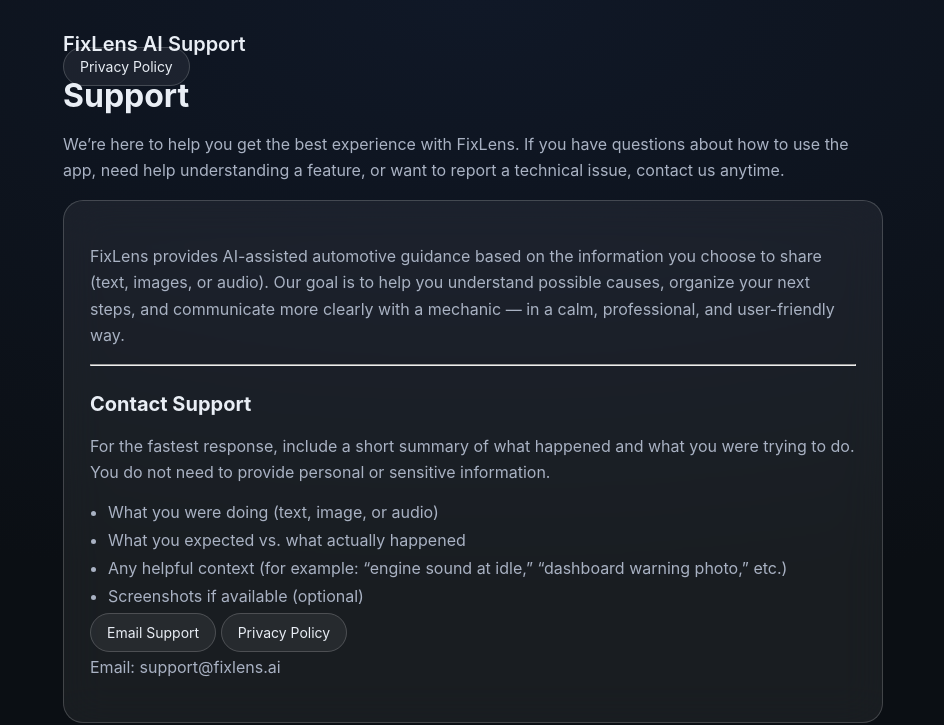
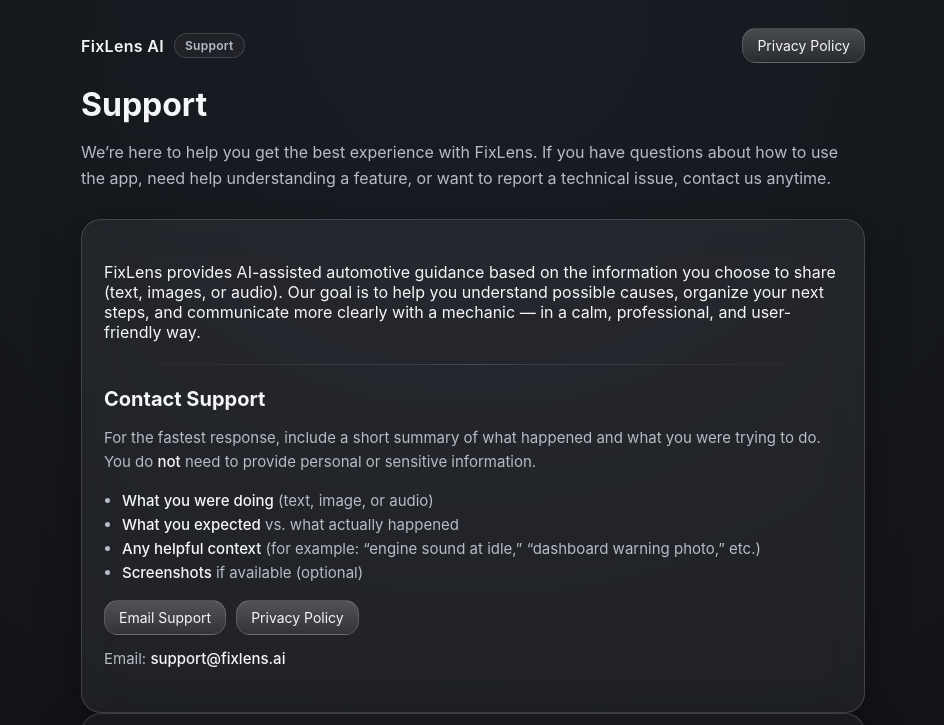
Before and after one commit to 502296/fixlens-brain-api, a website: page support.html in a window 1280 px wide. Shown: the top 725 px of the page, without its empty margins (167-1111 px from the left). Drawn offline with Linux system fonts and the light colour scheme.

Commit message:
Update style.css

```diff
--- a/style.css
+++ b/style.css
@@ -1,16 +1,18 @@
 :root {
 
-  --bg: #0b0f14;
+  --bg-main: #0e0f12;
 
-  --card: rgba(255,255,255,0.06);
+  --bg-card: rgba(255,255,255,0.06);
 
-  --border: rgba(255,255,255,0.18);
+  --bg-soft: rgba(255,255,255,0.04);
 
-  --text: #e9eef5;
+  --border-glass: rgba(255,255,255,0.15);
 
-  --muted: #a9b2c3;
+  --text-main: #f5f6f7;
 
-  --accent: rgba(120,170,255,0.35);
+  --text-sub: #b7bcc4;
+
+  --accent: rgba(255,255,255,0.18);
 
 }
 
@@ -20,8 +22,6 @@
 
   box-sizing: border-box;
 
-  -webkit-font-smoothing: antialiased;
-
 }
 
 
@@ -30,33 +30,33 @@
 
   margin: 0;
 
-  font-family: -apple-system, BlinkMacSystemFont, "SF Pro Text", "Segoe UI", sans-serif;
+  font-family: -apple-system, BlinkMacSystemFont, "SF Pro Text",
 
-  background: radial-gradient(1200px 600px at top, #101827, var(--bg));
+               "Helvetica Neue", Arial, sans-serif;
 
-  color: var(--text);
+  background: radial-gradient(circle at top, #1a1d24, var(--bg-main));
+
+  color: var(--text-main);
+
+  -webkit-font-smoothing: antialiased;
 
 }
 
 
 
-/* ===== Layout ===== */
-
-
-
 .container {
 
-  max-width: 860px;
+  max-width: 820px;
 
-  margin: 0 auto;
+  margin: auto;
 
-  padding: 32px 20px 80px;
+  padding: 28px 18px 60px;
 
 }
 
 
 
-.header {
+.topbar {
 
   display: flex;
 
@@ -64,7 +64,7 @@
 
   align-items: center;
 
-  margin-bottom: 28px;
+  margin-bottom: 22px;
 
 }
 
@@ -72,15 +72,167 @@
 
 .brand {
 
-  font-size: 20px;
+  display: flex;
+
+  align-items: center;
+
+  gap: 10px;
 
   font-weight: 600;
+
+  letter-spacing: 0.3px;
 
 }
 
 
 
-.nav {
+.badge {
+
+  font-size: 12px;
+
+  padding: 4px 10px;
+
+  border-radius: 14px;
+
+  background: var(--bg-soft);
+
+  border: 1px solid var(--border-glass);
+
+  color: var(--text-sub);
+
+}
+
+
+
+h1 {
+
+  font-size: 32px;
+
+  margin: 12px 0 10px;
+
+}
+
+
+
+.subtitle {
+
+  color: var(--text-sub);
+
+  font-size: 16px;
+
+  line-height: 1.6;
+
+  margin-bottom: 28px;
+
+}
+
+
+
+.card {
+
+  background: var(--bg-card);
+
+  backdrop-filter: blur(18px);
+
+  border-radius: 20px;
+
+  border: 1px solid var(--border-glass);
+
+  padding: 26px 22px;
+
+  box-shadow: 0 10px 40px rgba(0,0,0,0.35);
+
+}
+
+
+
+.card.soft {
+
+  background: var(--bg-soft);
+
+}
+
+
+
+.section h2 {
+
+  font-size: 20px;
+
+  margin-bottom: 10px;
+
+}
+
+
+
+.section p,
+
+.section ul {
+
+  color: var(--text-sub);
+
+  line-height: 1.6;
+
+  font-size: 15px;
+
+}
+
+
+
+.section ul {
+
+  padding-left: 18px;
+
+}
+
+
+
+.highlight {
+
+  color: var(--text-main);
+
+  font-weight: 500;
+
+}
+
+
+
+.note {
+
+  margin-top: 10px;
+
+  font-size: 14px;
+
+  color: #9aa1ac;
+
+}
+
+
+
+.sep {
+
+  border: none;
+
+  height: 1px;
+
+  background: linear-gradient(
+
+    to right,
+
+    transparent,
+
+    var(--border-glass),
+
+    transparent
+
+  );
+
+  margin: 22px 0;
+
+}
+
+
+
+.button-row {
 
   display: flex;
 
@@ -92,142 +244,62 @@
 
 
 
-/* ===== Buttons (Apple Glass) ===== */
-
-
-
-.nav a,
-
 .button {
 
   text-decoration: none;
 
-  color: var(--text);
+  color: var(--text-main);
 
-  padding: 10px 16px;
+  padding: 8px 14px;
 
-  border-radius: 999px;
+  border-radius: 14px;
 
-  background: var(--card);
+  background: linear-gradient(
 
-  border: 1px solid var(--border);
+    180deg,
 
-  backdrop-filter: blur(18px);
+    rgba(255,255,255,0.22),
+
+    rgba(255,255,255,0.08)
+
+  );
+
+  border: 1px solid var(--border-glass);
+
+  font-size: 14px;
 
   transition: all 0.25s ease;
-
-  font-size: 14px;
 
 }
 
 
 
-.nav a:hover,
-
 .button:hover {
 
-  border-color: var(--accent);
-
-  box-shadow: inset 0 0 0 1px var(--accent);
+  background: rgba(255,255,255,0.22);
 
 }
 
 
 
-.nav a.active {
+.small {
 
-  pointer-events: none;
+  font-size: 13px;
 
-  border-color: var(--accent);
-
-  box-shadow: inset 0 0 0 1px var(--accent);
+  color: var(--text-sub);
 
 }
 
 
 
-/* ===== Content ===== */
-
-
-
-.card {
-
-  background: var(--card);
-
-  border: 1px solid var(--border);
-
-  border-radius: 20px;
-
-  padding: 26px;
-
-  backdrop-filter: blur(20px);
-
-  margin-bottom: 22px;
-
-}
-
-
-
-h1 {
-
-  font-size: 32px;
-
-  margin: 0 0 12px;
-
-}
-
-
-
-h2 {
-
-  font-size: 20px;
+.footer {
 
   margin-top: 26px;
-
-}
-
-
-
-p {
-
-  line-height: 1.65;
-
-  color: var(--muted);
-
-}
-
-
-
-ul {
-
-  padding-left: 18px;
-
-  color: var(--muted);
-
-}
-
-
-
-li {
-
-  margin-bottom: 8px;
-
-}
-
-
-
-/* ===== Footer ===== */
-
-
-
-.footer {
-
-  margin-top: 40px;
 
   text-align: center;
 
   font-size: 13px;
 
-  color: var(--muted);
+  color: #8e94a1;
 
 }
```
